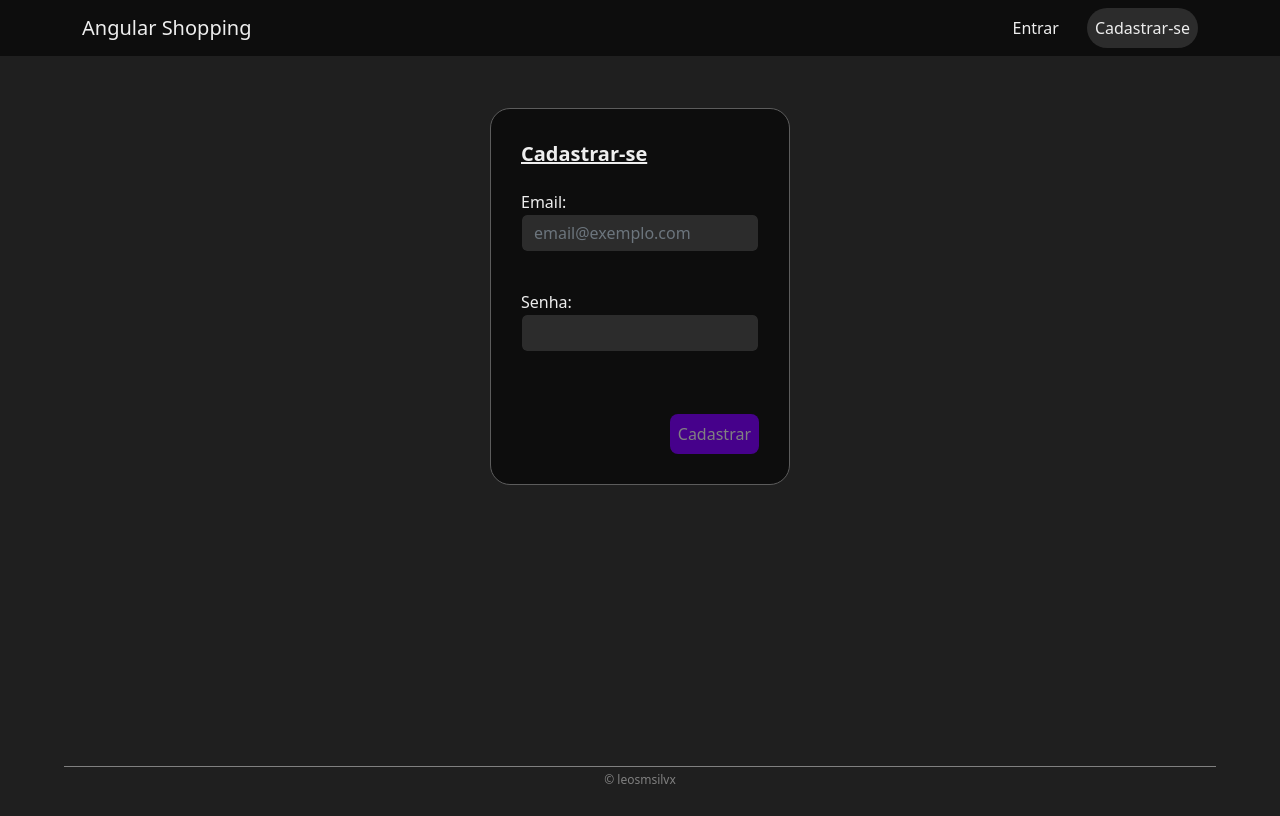
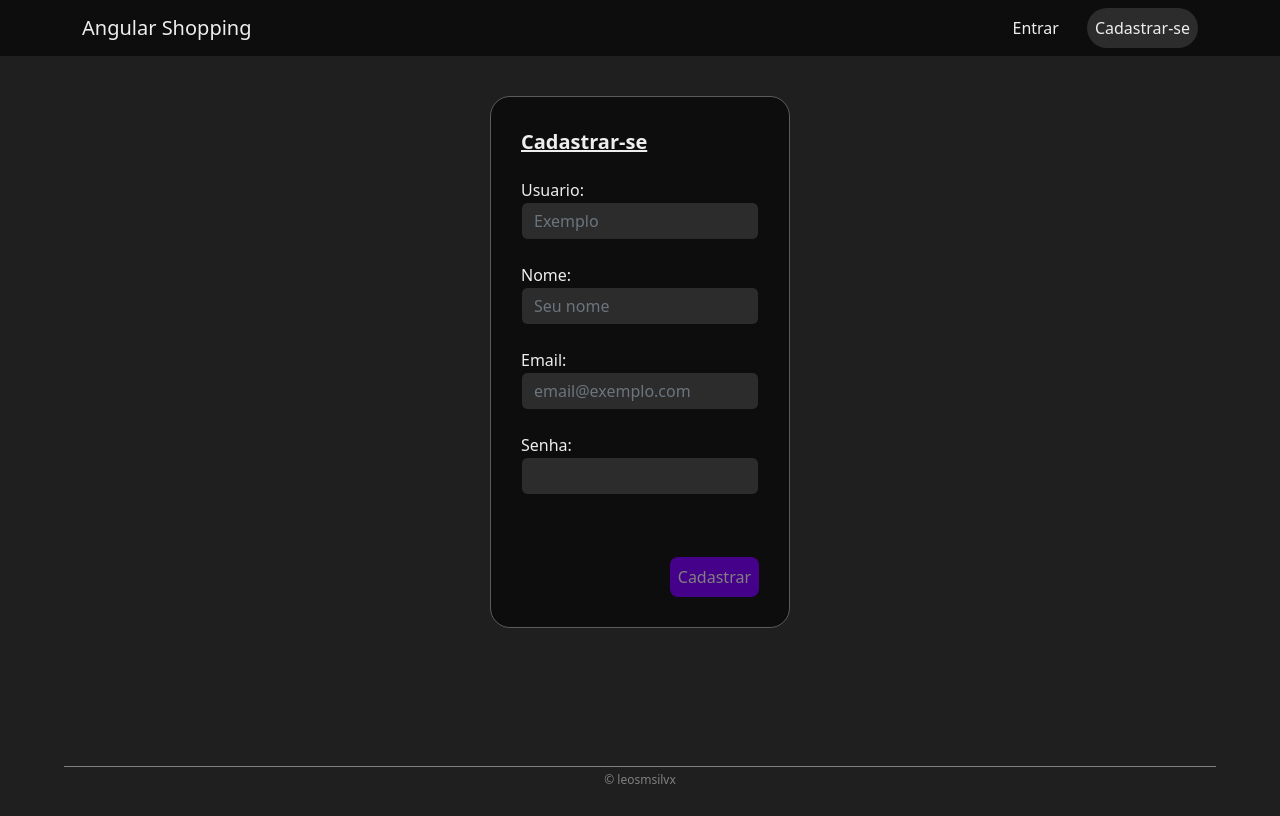
Before and after one commit to leosmsilvx/shopping-angular, an Angular app: page /cadastro in a window 1280 px wide. Built offline with nearby package versions, Linux system fonts and the light colour scheme.

Commit message:
Lista de compras with FireBase

```diff
--- a/src/app/auth/cadastro/cadastro.component.css
+++ b/src/app/auth/cadastro/cadastro.component.css
@@ -36,14 +36,8 @@
     flex-direction: column;
 }
 
-.email-camp{
+.camp{
     margin-top: 5px;
-    display: flex;
-    flex-direction: column;
-}
-
-.password-camp{
-    margin-top: 20px;
     display: flex;
     flex-direction: column;
 }
--- a/src/app/auth/cadastro/cadastro.component.html
+++ b/src/app/auth/cadastro/cadastro.component.html
@@ -3,7 +3,23 @@
         <div class="login-bg">
             <div class="camps">
                 <p class="title-camp">Cadastrar-se</p>
-                <div class="email-camp">
+                <div class="camp">
+                    <label for="user">Usuario:</label>
+                    <input class="login-form form-control shadow-none" type="text" name="user" id="user" ngModel required #userRef="ngModel" placeholder="Exemplo">
+                    <div class="invalid-email">
+                        <a style="cursor: default;">&nbsp;</a>
+                        <a *ngIf="!userRef.valid && userRef.touched">Usuario invalido.</a>
+                    </div>
+                </div>
+                <div class="camp">
+                    <label for="nome">Nome:</label>
+                    <input class="login-form form-control shadow-none" type="text" name="nome" id="nome" ngModel required #nomeRef="ngModel" placeholder="Seu nome">
+                    <div class="invalid-email">
+                        <a style="cursor: default;">&nbsp;</a>
+                        <a *ngIf="!nomeRef.valid && nomeRef.touched">Nome Invalido.</a>
+                    </div>
+                </div>
+                <div class="camp">
                     <label for="email">Email:</label>
                     <input class="login-form form-control shadow-none" type="text" name="email" id="email" ngModel required pattern="[a-z0-9._%+-]+@[a-z0-9.-]+\.[a-z]{2,4}$" #emailRef="ngModel" placeholder="email@exemplo.com">
                     <div class="invalid-email">
@@ -11,7 +27,7 @@
                         <a *ngIf="!emailRef.valid && emailRef.touched">Email invalido.</a>
                     </div>
                 </div>
-                <div class="password-camp">
+                <div class="camp">
                     <label for="senha">Senha:</label>
                     <input class="login-form form-control shadow-none" type="password" name="senha" id="senha" ngModel minlength="6" required #password="ngModel">
                     <div  class="invalid-password">
--- a/src/app/auth/cadastro/cadastro.component.ts
+++ b/src/app/auth/cadastro/cadastro.component.ts
@@ -1,6 +1,8 @@
 import { Component } from '@angular/core';
 import { NgForm } from '@angular/forms';
 import { AuthService } from 'src/app/services/auth.service';
+import { DataStorageService } from 'src/app/shared/data-storage.service';
+import { User } from 'src/app/shared/user.model';
 
 @Component({
   selector: 'app-cadastro',
@@ -13,13 +15,19 @@ export class CadastroComponent {
   showMsg: String = '';
   classStyle: String = '';
 
-  constructor(private authService: AuthService){}
+  constructor(private authService: AuthService, private dataStorage: DataStorageService){}
 
   async onCadastrar(form: NgForm){
+    const userUID = form.value.user;
+    const nome = form.value.nome;
     const email = form.value.email;
     const senha = form.value.senha;
 
+    const user = new User(nome, email, userUID, []);
+
     await this.authService.cadastrarUsuario(email, senha).then(error => this.msgError = error);
+    const uid = this.authService.getUid();
+    this.dataStorage.storeUser(user, uid).subscribe();
 
     if(this.msgError == 'FirebaseError: Firebase: Error (auth/email-already-in-use).'){
       this.showMsg = 'Usuário já cadastrado.'
--- a/src/app/recipes/recipe-detail/recipe-detail.component.ts
+++ b/src/app/recipes/recipe-detail/recipe-detail.component.ts
@@ -33,6 +33,11 @@ import { Recipe } from '../recipe.model';
 
   addOnSList(ingredients: Ingredient[]){
     this.shoppingService.addIngredients(ingredients);
+    this.dataStorageService.storeIngredients().subscribe(
+      (response: any) => {
+        console.log(response);
+      }
+    );
   }
 
   editRecipe(){
--- a/src/app/services/auth.service.ts
+++ b/src/app/services/auth.service.ts
@@ -58,6 +58,11 @@ export class AuthService{
         return this.token;
     }
 
+    getUid(){
+        const auth = firebase.getAuth();
+        return auth.currentUser?.uid;
+    }
+
     isAuthenticated(){
         return this.token != null;
     }
--- a/src/app/services/shopping.service.ts
+++ b/src/app/services/shopping.service.ts
@@ -2,13 +2,11 @@ import { Subject } from "rxjs";
 import { Ingredient } from "../shared/ingredient.model";
 
 export class ShoppingService{
+
     ingredientsChanged = new Subject<Ingredient[]>();
     startedEditing = new Subject<number>();
 
-    private ingredients: Ingredient[] = [
-        new Ingredient("Maçãs", 10),
-        new Ingredient("Tomates", 5),
-    ];
+    private ingredients: Ingredient[] = [];
 
     getIngredient(){
         return this.ingredients.slice();
@@ -47,6 +45,7 @@ export class ShoppingService{
             }
 
         }
+
         this.ingredientsChanged.next(this.ingredients.slice());
     }
 
@@ -68,4 +67,12 @@ export class ShoppingService{
         this.ingredients.splice(index, 1);
         this.ingredientsChanged.next(this.ingredients.slice());
     }
+
+    setIngredients(ingredientes: Ingredient[]){
+        this.ingredients = ingredientes;
+        if(this.ingredients == null){
+            this.ingredients = [];
+        }
+        this.ingredientsChanged.next(this.ingredients.slice());
+    }
 }
--- a/src/app/shared/data-storage.service.ts
+++ b/src/app/shared/data-storage.service.ts
@@ -3,10 +3,13 @@ import { HttpClient, HttpEvent, HttpEventType, HttpResponse } from "@angular/com
 import { RecipeService } from "../services/recipe.service";
 import { Recipe } from "../recipes/recipe.model";
 import { AuthService } from "../services/auth.service";
+import { User } from "./user.model";
+import { Ingredient } from "./ingredient.model";
+import { ShoppingService } from "../services/shopping.service";
 
 @Injectable()
 export class DataStorageService{
-    constructor(private http: HttpClient, private recipeService: RecipeService, private authService: AuthService) {}
+    constructor(private http: HttpClient, private recipeService: RecipeService, private authService: AuthService, private shoppingService: ShoppingService) {}
 
     storeRecipes(){
         const token = this.authService.getToken();
@@ -27,4 +30,33 @@ export class DataStorageService{
         );
     }
 
+    storeUser(user: User, uid: string | undefined){
+        return this.http.put(
+            "https://shopping-angular-8d3da-default-rtdb.firebaseio.com/users/"+uid+".json",
+            user
+        );
+    }
+
+    getUserIngredients(){
+        const uid = this.authService.getUid();
+        const token = this.authService.getToken();
+
+        this.http.get<Ingredient[]>("https://shopping-angular-8d3da-default-rtdb.firebaseio.com/users/"+uid+"/ingredientes.json?auth=" + token)
+        .subscribe(
+            (ingredientes) =>{
+                this.shoppingService.setIngredients(ingredientes);
+            }
+        );
+    }
+
+    storeIngredients(){
+        const uid = this.authService.getUid();
+
+        return this.http.put(
+            "https://shopping-angular-8d3da-default-rtdb.firebaseio.com/users/"+uid+"/ingredientes.json",
+            this.shoppingService.getIngredient()
+        );
+    }
+
+
 }
--- /dev/null
+++ b/src/app/shared/user.model.ts
@@ -0,0 +1,5 @@
+import { Ingredient } from "./ingredient.model";
+
+export class User{
+    constructor(public name: string, public email: string, public uid: string, public listaCompras: Ingredient[]){}
+}
--- a/src/app/shopping-list/shopping-edit/shopping-edit.component.ts
+++ b/src/app/shopping-list/shopping-edit/shopping-edit.component.ts
@@ -2,6 +2,7 @@ import { Component, OnDestroy, OnInit, ViewChild} from '@angular/core';
 import { NgForm } from '@angular/forms';
 import { Subscription } from 'rxjs';
 import { ShoppingService } from 'src/app/services/shopping.service';
+import { DataStorageService } from 'src/app/shared/data-storage.service';
 import { Ingredient } from 'src/app/shared/ingredient.model';
 
 @Component({
@@ -22,7 +23,7 @@ export class ShoppingEditComponent implements OnInit, OnDestroy{
 
   @ViewChild("f") shoppingForm!: NgForm;
 
-  constructor(private shoppingService: ShoppingService) {}
+  constructor(private shoppingService: ShoppingService, private dataStorage: DataStorageService) {}
 
   onSubmit(form: NgForm){
     // Sem necessidade dessa lógica mais
@@ -46,6 +47,13 @@ export class ShoppingEditComponent implements OnInit, OnDestroy{
     else{
       this.shoppingService.addIngredient(newIngredient);
     }
+
+    this.dataStorage.storeIngredients().subscribe(
+      (response: any) => {
+        console.log(response);
+      }
+    );;
+
     this.editMode = false;
     form.reset();
 
@@ -76,10 +84,20 @@ export class ShoppingEditComponent implements OnInit, OnDestroy{
 
   clearIngredientList(){
     this.shoppingService.clearIngredientList();
+    this.dataStorage.storeIngredients().subscribe(
+      (response: any) => {
+        console.log(response);
+      }
+    );
   }
 
   onDeleteIngredient(){
     this.shoppingService.deleteIngredient(this.editItemIndex);
+    this.dataStorage.storeIngredients().subscribe(
+      (response: any) => {
+        console.log(response);
+      }
+    );
     this.onClear();
   }
 
--- a/src/app/shopping-list/shopping-list.component.ts
+++ b/src/app/shopping-list/shopping-list.component.ts
@@ -1,6 +1,7 @@
 import { Component, OnDestroy, OnInit } from '@angular/core';
 import { Subscription } from 'rxjs';
 import { ShoppingService } from '../services/shopping.service';
+import { DataStorageService } from '../shared/data-storage.service';
 import { Ingredient } from '../shared/ingredient.model';
 
 @Component({
@@ -9,13 +10,13 @@ import { Ingredient } from '../shared/ingredient.model';
   styleUrls: ['./shopping-list.component.css']
 })
 export class ShoppingListComponent implements OnInit, OnDestroy{
-  ingredients!: Ingredient[];
+  ingredients: Ingredient[] = [];
   private subscription!: Subscription;
 
-  constructor(private shoppingService: ShoppingService){}
+  constructor(private shoppingService: ShoppingService, private dataStorage: DataStorageService){}
 
   ngOnInit(){
-    this.ingredients = this.shoppingService.getIngredient();
+    this.dataStorage.getUserIngredients();
     this.subscription = this.shoppingService.ingredientsChanged.subscribe((ingredients: Ingredient[]) => {
       this.ingredients = ingredients;
     })
```
